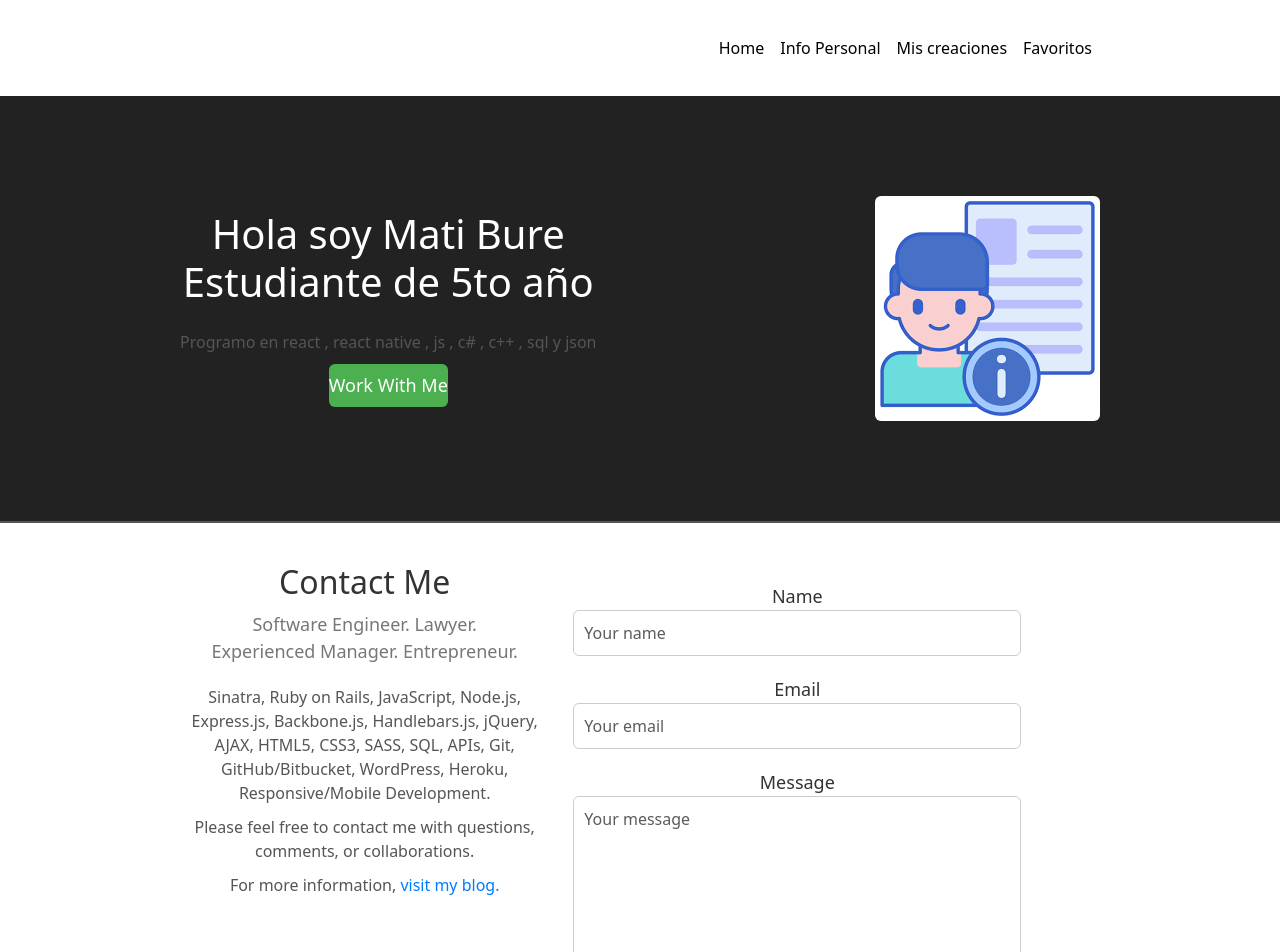
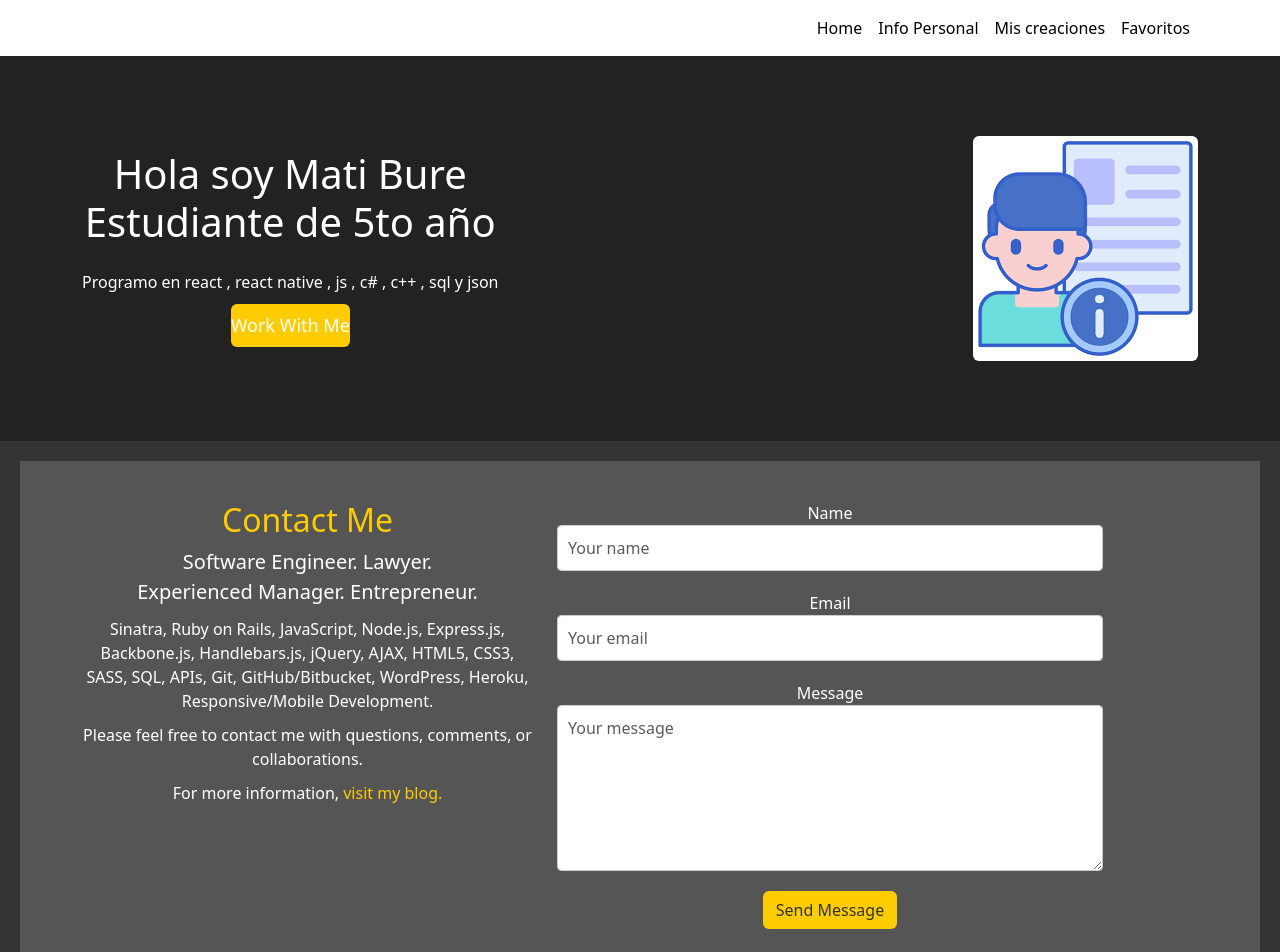
Before and after one commit to MatiasBurecovics/TP-10-CreaciondePortfolio, a React (Create React App) app: page /infopersonal in a window 1280 px wide. Shown: the top 952 px of the page. Built offline with nearby package versions, Linux system fonts and the light colour scheme.

Commit message:
Add files via upload

```diff
--- a/src/components/ContactoFooter.css
+++ b/src/components/ContactoFooter.css
@@ -1,68 +1,43 @@
-/* Add some general styling */
-.container {
-    max-width: 960px;
-    margin: 0 auto;
+
+#main-footer {
+  background-color: #333;
+  color: #fff;
   padding: 20px;
 }
 
-  .add-padding {
-    padding: 20px;
+#contact {
+  background-color: #555;
+  color: #fff;
+  padding: 40px 0;
 }
 
-  .border-top-color2 {
-    border-top: 2px solid #555; /* Adjust the color as needed */
-  }
-
-  /* Style the big text */
 .big-text {
-    font-size: 32px;
-    color: #333; /* Adjust the color as needed */
-    margin-bottom: 10px;
-  }
-
-  /* Style the lead text */
-  .lead {
-    font-size: 18px;
-    color: #777; /* Adjust the color as needed */
-    margin-bottom: 20px;
-  }
-
-  /* Style the paragraph text */
-  p {
-    font-size: 16px;
-    color: #555; /* Adjust the color as needed */
-    margin-bottom: 10px;
-  }
-
-  /* Style the link */
-  a {
-    color: #007bff; /* Adjust the color as needed */
-    text-decoration: none;
-  }
-
-  a:hover {
-    text-decoration: underline;
-  }
-
-  /* Style the form */
-  #contact-form {
-    margin-top: 20px;
+  font-size: 2em;
+  color: #ffcc00;
 }
 
 .form-group {
   margin-bottom: 20px;
 }
 
-  .control-label {
-    font-size: 18px;
-    color: #333; /* Adjust the color as needed */
-  }
-
 .form-control {
   width: 100%;
   padding: 10px;
-    font-size: 16px;
-    border: 1px solid #ccc; /* Adjust the color as needed */
+  margin-bottom: 10px;
+  border: 1px solid #ccc;
+  border-radius: 4px;
+}
+
+.controls {
+  position: relative;
+}
+
+.controls i {
+  position: absolute;
+  right: 10px;
+  top: 50%;
+  transform: translateY(-50%);
+  color: #ccc;
 }
 
 textarea.form-control {
@@ -70,14 +45,6 @@
 }
 
 .btn-color2 {
-    background-color: #555; /* Adjust the color as needed */
-    color: #fff; /* Text color */
-    font-size: 18px;
-    padding: 10px 20px;
-    border: none;
-    cursor: pointer;
+  background-color: #ffcc00;
+  color: #333;
 }
-
-  .btn-color2:hover {
-    background-color: #444; /* Adjust the hover color as needed */
-  }
--- a/src/components/ContactoFooter.js
+++ b/src/components/ContactoFooter.js
@@ -4,6 +4,7 @@ import './ContactoFooter.css'
 const ContactoFooter = () => {
   return (
     <div>
+      <footer id="main-footer" className="add-padding border-top-color2">
       <section id="contact" className="add-padding border-top-color2">
         <div className="container text-center">
           <div className="row">
@@ -85,16 +86,6 @@ const ContactoFooter = () => {
         </div>
       </section>
 
-      <footer id="main-footer" className="add-padding border-top-color2">
-        <div className="container">
-          <p><a href="http://korenlc.com" target="_blank" rel="noopener noreferrer">VISIT MY BLOG</a></p><br />
-          <ul className="social-links text-center">
-            <li><a href="https://twitter.com/korenlc" target="_blank" rel="noopener noreferrer"><i className="fa fa-twitter fa-fw" /></a></li>
-            <li><a href="https://plus.google.com/u/0/+KLCohen/posts/p/pub" target="_blank" rel="noopener noreferrer"><i className="fa fa-google-plus fa-fw" /></a></li>
-            <li><a href="https://www.linkedin.com/in/korenlesliecohen" target="_blank" rel="noopener noreferrer"><i className="fa fa-linkedin fa-fw" /></a></li>
-          </ul>
-          <p className="text-center">&copy; 2014 - Koren Leslie Cohen</p>
-        </div>
       </footer>
     </div>
   );
--- a/src/components/Navbar.js
+++ b/src/components/Navbar.js
@@ -3,6 +3,7 @@ import Nav from 'react-bootstrap/Nav';
 import Navbar from 'react-bootstrap/Navbar';
 import 'bootstrap/dist/css/bootstrap.min.css';
 import { Link } from 'react-router-dom';
+
 
 const CustomNavbar = () => {
 
--- a/src/screens/Favoritos.js
+++ b/src/screens/Favoritos.js
@@ -1,36 +1,19 @@
-import React, { useEffect } from "react";
+import React from "react";
 
-function Favoritos({ favoritos, setFavoritos }) {
-  useEffect(() => {
-    const storedFavoritos = localStorage.getItem("favoritos");
-    if (storedFavoritos) {
-      setFavoritos(JSON.parse(storedFavoritos));
-    }
-  }, [setFavoritos]);
-
-  useEffect(() => {
-    localStorage.setItem("favoritos", JSON.stringify(favoritos));
-  }, [favoritos]);
-
-  const handleRemoveFavorite = (index) => {
-    const nuevosFavoritos = [...favoritos];
-    nuevosFavoritos.splice(index, 1);
-    setFavoritos(nuevosFavoritos);
-  };
-
+function Favoritos({ favoritos, eliminarDeFavoritos }) {
   return (
-    <div>
-      <h2>Favoritos</h2>
-      {favoritos.map((TPS, index) => (
-        <div key={index}>
-          <h3>{TPS.titulo}</h3>
-          <p>{TPS.descripcion}</p>
-          <img src={TPS.imagenes} alt={TPS.titulo} />
-          <p>Fecha de Creación: {TPS.fechaCreacion}</p>
-          <a href={TPS.url} target="_blank" rel="noopener noreferrer">
+    <div className="favoritos-container">
+      <h1>Tus TPS Favoritos</h1>
+      {favoritos.map((tp, index) => (
+        <div className="favorito-card" key={index}>
+          <h3>{tp.titulo}</h3>
+          <p>{tp.descripcion}</p>
+          <img src={tp.imagenes} alt={tp.titulo} />
+          <p>Fecha de Creación: {tp.fechaCreacion}</p>
+          <a href={tp.url} target="_blank" rel="noopener noreferrer">
             Github con el proyecto
           </a>
-          <button onClick={() => handleRemoveFavorite(index)}>Eliminar de Favoritos</button>
+          <button onClick={() => eliminarDeFavoritos(tp)}>Eliminar de favoritos</button>
         </div>
       ))}
     </div>
--- a/src/screens/Home.css
+++ b/src/screens/Home.css
@@ -1,38 +1,42 @@
 
 .home-container {
-    text-align: center;
-    margin: 20px;
+  background-color: #333;
+  color: #fff;
+  padding: 20px;
+}
+
+h1 {
+  font-size: 2em;
+  color: #ffcc00;
 }
 
 .creacion-card {
-    border: 1px solid #ccc;
+  background-color: #555;
+  margin: 20px 0;
   padding: 20px;
-    margin: 20px;
-    text-align: left;
-    background-color: #f9f9f9;
+  border-radius: 8px;
 }
 
-  .creacion-card h3 {
-    font-size: 1.5rem;
+h3 {
+  font-size: 1.5em;
+  color: #ffcc00;
 }
 
-  .creacion-card p {
-    font-size: 1rem;
+p {
+  margin-bottom: 10px;
 }
 
-  .creacion-card img {
+img {
   max-width: 100%;
-    margin: 10px 0;
+  height: auto;
+  border-radius: 4px;
 }
 
-  .creacion-card button {
-    background-color: #007BFF;
-    color: #fff;
-    padding: 5px 10px;
-    border: none;
-    cursor: pointer;
+a {
+  color: #ffcc00;
+  text-decoration: none;
 }
 
-  .creacion-card button:hover {
-    background-color: #0056b3;
+a:hover {
+  text-decoration: underline;
 }
--- a/src/screens/Home.js
+++ b/src/screens/Home.js
@@ -1,12 +1,9 @@
 import React, { useEffect, useState } from "react";
 import axios from "axios";
 import './Home.css'
-import Favoritos from './Favoritos'
 
 function Home() {
   const [TPS, setTPS] = useState([]);
-  const [favoritos, setFavoritos] = useState([]);
-  const [mostrarFavoritos, setMostrarFavoritos] = useState(false);
 
   useEffect(() => {
     axios.get("http://localhost:3000/script.json")
@@ -15,18 +12,10 @@ function Home() {
       });
   }, []);
 
-  const handleFavoriteClick = (index) => {
-    const TPSSeleccionada = TPS[index];
-    setFavoritos((prevFavoritos) => [...prevFavoritos, { ...TPSSeleccionada }]);
-  };
-
   return (
     <div className="home-container">
-      <h1>TPS Destacados</h1>
-      {mostrarFavoritos ? (
-        <Favoritos favoritos={favoritos} setFavoritos={setFavoritos} />
-      ) : (
-        TPS.slice(0, 6).map((TPS, index) => (
+      <h1>6 TPS Destacados</h1>
+      {TPS.slice(0, 6).map((TPS, index) => (
         <div className="creacion-card" key={index}>
           <h3>{TPS.titulo}</h3>
           <p>{TPS.descripcion}</p>
@@ -35,13 +24,8 @@ function Home() {
           <a href={TPS.url} target="_blank" rel="noopener noreferrer">
             Github con el proyecto
           </a>
-            <button onClick={() => handleFavoriteClick(index)}>Agregar a Favoritos</button>
         </div>
-        ))
-      )}
-      <button onClick={() => setMostrarFavoritos(!mostrarFavoritos)}>
-        {mostrarFavoritos ? "Volver a TPS Destacados" : "Ir a Favoritos"}
-      </button>
+      ))}
     </div>
   );
 }
--- a/src/screens/InfoPersonal.css
+++ b/src/screens/InfoPersonal.css
@@ -35,11 +35,11 @@
   }
 
   .bg-green-500 {
-    background-color: #4CAF50;
+    background-color: #ffcc00;;
   }
 
   .hover:bg-green-600:hover {
-    background-color: #45A148;
+    background-color: #ffcc00;;
   }
 
   .bg-gray-800 {
--- a/src/screens/MisCreaciones.js
+++ b/src/screens/MisCreaciones.js
@@ -2,24 +2,18 @@ import React, { useEffect, useState } from "react";
 import axios from "axios";
 import './Home.css'
 
-function MisCreaciones() {
+function Home() {
   const [TPS, setTPS] = useState([]);
-  const [favoritos, setFavoritos] = useState([]);
-
 
   useEffect(() => {
     axios.get("http://localhost:3000/script.json")
-    .then((response) => {
-      setTPS(response.data.TPS);
-    });
+      .then((response) => {
+        setTPS(response.data.TPS);
+      });
   }, []);
-  const handleFavoriteClick = (index) => {
-    const TPSSeleccionada = TPS[index];
-    setFavoritos([...favoritos, TPSSeleccionada]);
-  };
 
   return (
-<div className="home-container">
+    <div className="home-container">
       <h1>Todos mis tps</h1>
       {TPS.map((TPS, index) => (
         <div className="creacion-card" key={index}>
@@ -30,11 +24,10 @@ function MisCreaciones() {
           <a href={TPS.url} target="_blank" rel="noopener noreferrer">
             Github con el proyecto
           </a>
-          <button onClick={() => handleFavoriteClick(index)}>Agregar a Favoritos</button>
         </div>
       ))}
     </div>
   );
 }
 
-export default MisCreaciones;
+export default Home;
```
Also changed, not shown: src/components/Navbar.css (added, +19 -0 lines). Lines whose indentation alone changed are shown as unchanged.
